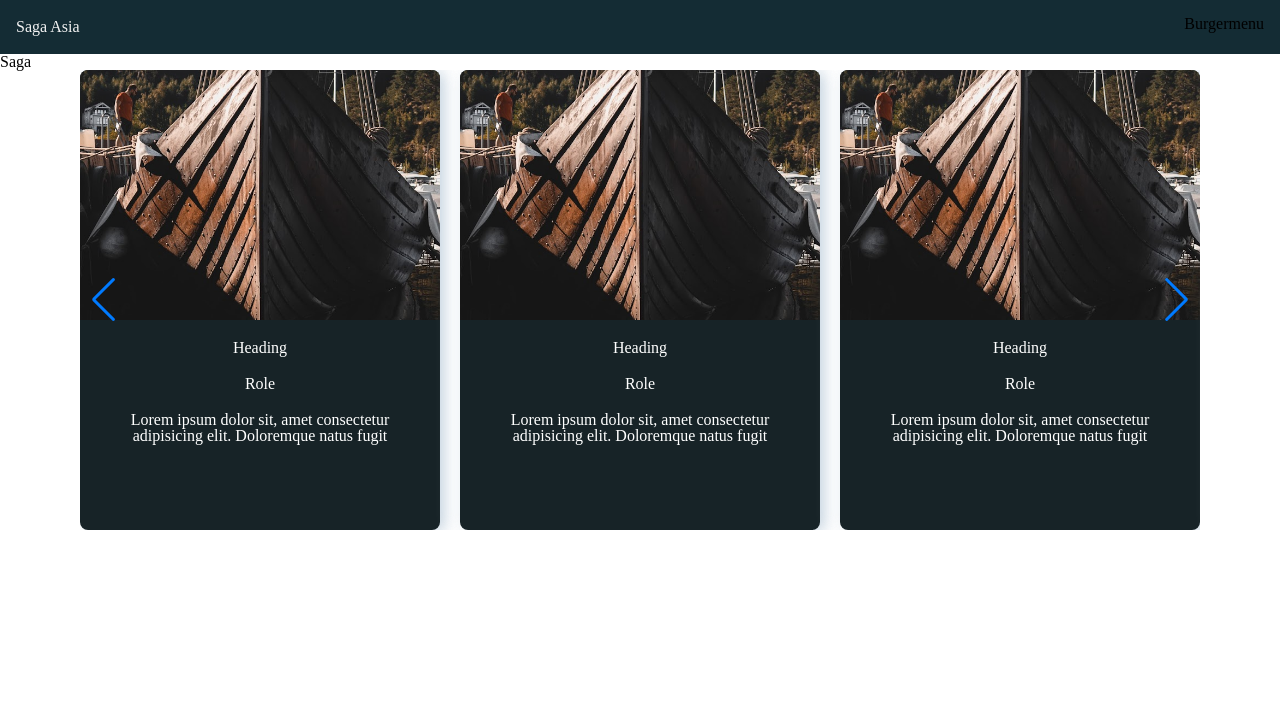
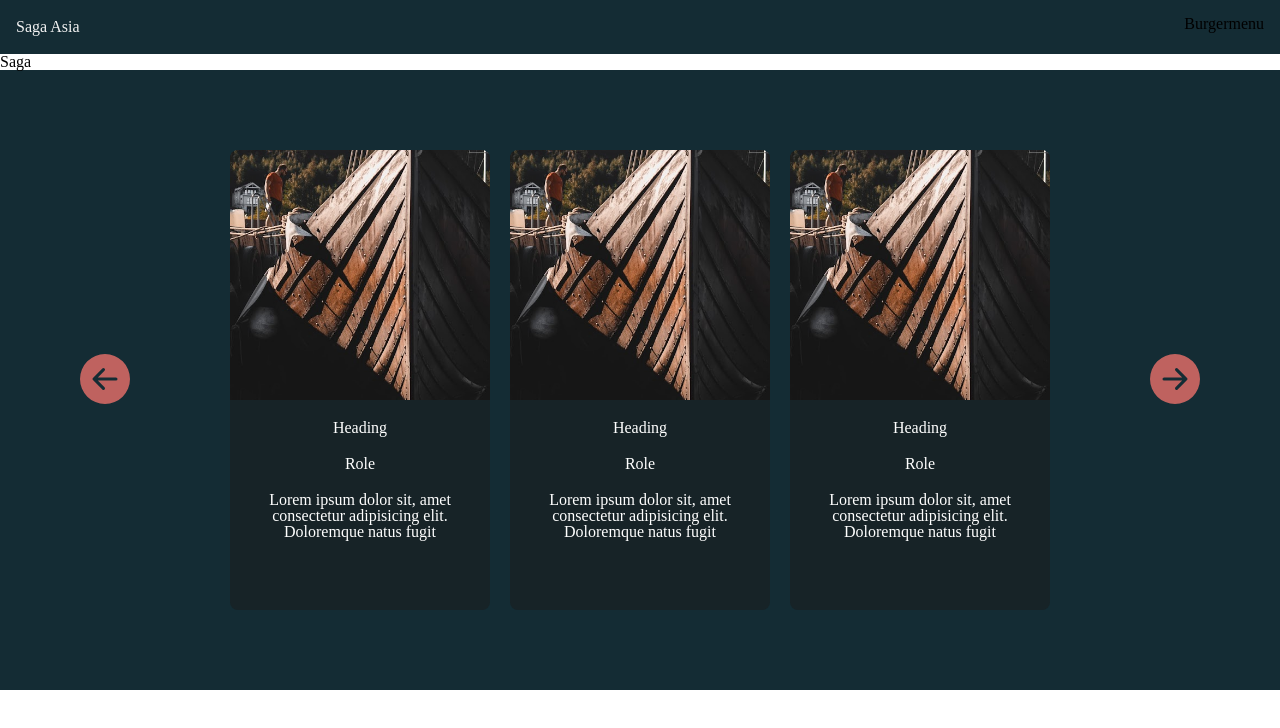
Before and after one commit to mobak88/Saga-Farmann, a Next.js app: page / in a window 1280 px wide. Shown: the top 728 px of the page. Built offline with nearby package versions, Linux system fonts and the light colour scheme.

Commit message:
Working on slider section

```diff
--- a/package.json
+++ b/package.json
@@ -18,6 +18,7 @@
     "next": "13.1.6",
     "react": "18.2.0",
     "react-dom": "18.2.0",
+    "react-icons": "^4.8.0",
     "swiper": "^9.1.0",
     "typescript": "4.9.5"
   }
--- a/src/components/LatestNews/LatestNews.module.css
+++ b/src/components/LatestNews/LatestNews.module.css
@@ -1,6 +1,19 @@
 .swiper-container {
   display: flex;
   margin: 0 auto;
-  width: 100%;
-  max-width: 112rem;
+  align-items: center;
+  gap: 10rem;
+  max-width: 125rem;
+  background-color: var(--bg-dark-blue);
+  padding: 8rem;
 }
+
+.arrow-icon {
+  color: var(--bg-pink-brown);
+  background: rgba(0, 0, 0, 0);
+}
+
+.swiper-nav-prev,
+.swiper-nav-next {
+  cursor: pointer;
+}
--- a/src/components/LatestNews/LatestNews.tsx
+++ b/src/components/LatestNews/LatestNews.tsx
@@ -1,19 +1,38 @@
-import React from "react";
+import React, { useRef } from "react";
 import SliderCard from "../cards/sliderCard/SliderCard";
 
 import { Swiper, SwiperSlide } from "swiper/react";
-import { Navigation, Pagination } from "swiper";
+import { Navigation } from "swiper";
 import "swiper/css";
 import "swiper/css/navigation";
+
+import {
+  BsFillArrowLeftCircleFill,
+  BsFillArrowRightCircleFill,
+} from "react-icons/bs";
 
 import styles from "./LatestNews.module.css";
 
 const LatestNews = () => {
+  const swiperNavPrevRef = useRef<HTMLDivElement>(null);
+  const swiperNavNextRef = useRef<HTMLDivElement>(null);
+
   return (
     <div className={styles["swiper-container"]}>
+      <div className={styles["swiper-nav-prev"]} ref={swiperNavPrevRef}>
+        <BsFillArrowLeftCircleFill className={styles["arrow-icon"]} size={50} />
+      </div>
+
       <Swiper
+        navigation={{
+          prevEl: swiperNavPrevRef.current,
+          nextEl: swiperNavNextRef.current,
+        }}
+        onBeforeInit={(swiper) => {
+          swiper.params.navigation.prevEl = swiperNavPrevRef.current;
+          swiper.params.navigation.nextEl = swiperNavNextRef.current;
+        }}
         className="mySwiper"
-        navigation={true}
         modules={[Navigation]}
         spaceBetween={20}
         slidesPerView={3}
@@ -47,6 +66,12 @@ const LatestNews = () => {
           <SliderCard />
         </SwiperSlide>
       </Swiper>
+      <div className={styles["swiper-nav-next"]} ref={swiperNavNextRef}>
+        <BsFillArrowRightCircleFill
+          className={styles["arrow-icon"]}
+          size={50}
+        />
+      </div>
     </div>
   );
 };
--- a/src/components/cards/sliderCard/SliderCard.module.css
+++ b/src/components/cards/sliderCard/SliderCard.module.css
@@ -3,8 +3,6 @@
   background-color: var(--very-dark-blue);
   border-radius: 0.8rem;
   overflow: hidden;
-  box-shadow: rgba(136, 165, 191, 0.48) 6px 2px 16px 0px,
-    rgba(255, 255, 255, 0.8) -6px -2px 16px 0px;
 }
 
 .card-image {
--- a/src/pages/index.tsx
+++ b/src/pages/index.tsx
@@ -5,7 +5,6 @@ import Layout from "@/components/navbar/layout";
 const inter = Inter({ subsets: ["latin"] });
 import CrewCard from "@/components/cards/crewCard/CrewCard";
 import DestinationCard from "@/components/cards/destinationCard/DestinationCard";
-import Navbar from "@/components/navbar/Navbar";
 import LatestNews from "@/components/LatestNews/LatestNews";
 
 export default function Home() {
```
Also changed, not shown: 1 other file (tests, documents, lock files or other folders).
